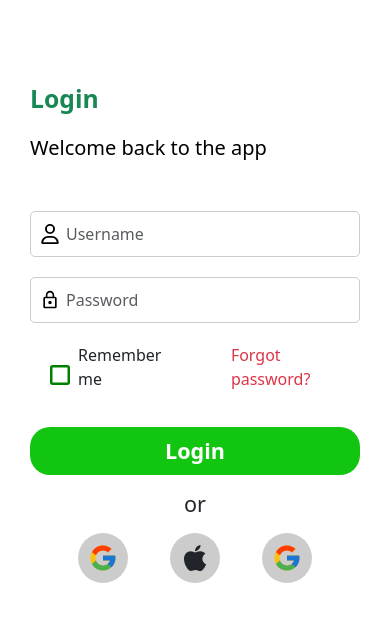
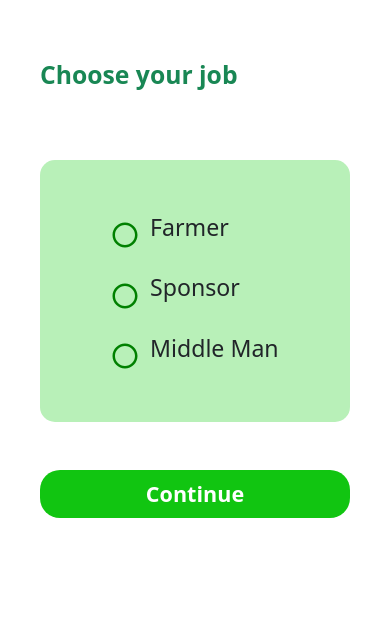
Before and after one commit to orestengabo0/IFP, a React (Vite) app: page / in a window 390 px wide. Shown: the top 622 px of the page. Built offline with nearby package versions, Linux system fonts and the light colour scheme.

Commit message:
Creating a job choice page for mobile

```diff
--- a/src/App.tsx
+++ b/src/App.tsx
@@ -1,11 +1,10 @@
 import React from 'react'
-import SignUp from './components/SignUp/SignUp'
-import Login from './components/Login/Login'
+import JobChoice from './components/JobChoice/JobChoice'
 
 const App = () => {
   return (
     <div>
-      <Login />
+      <JobChoice />
     </div>
   )
 }
--- /dev/null
+++ b/src/components/JobChoice/JobChoice.module.css
@@ -0,0 +1,48 @@
+.jobChoice {
+  margin: 20px;
+  margin-top: 40px;
+  padding: 20px;
+}
+
+.inputGroup {
+  display: flex;
+  align-items: center;
+  cursor: pointer;
+  margin-top: 10px;
+}
+
+.icon {
+  margin-right: 10px; /* Space between the icon and the text */
+  cursor: pointer;
+  display: flex;
+  align-items: center;
+  justify-content: center;
+}
+
+p {
+  margin: 0;
+  font-size: 1.2rem;
+  font-weight: 500;
+  cursor: pointer;
+}
+.jobChoiceForm {
+    border-radius: 15px;
+    background: #b8f0b8;
+    padding: 40px;
+    padding-left: 70px;
+    margin-top: 70px;
+}
+.submitButton {
+    width: 100%;
+    padding: 8px;
+    border-radius: 20px;
+    border: none;
+    background-color: #11C511;
+    color: #fff;
+    font-size: 16px;
+    cursor: pointer;
+}
+
+.submitButton:hover {
+  background-color: #2df02d;
+}
--- /dev/null
+++ b/src/components/JobChoice/JobChoice.tsx
@@ -0,0 +1,52 @@
+import React, { useState } from 'react';
+import styles from './JobChoice.module.css';
+import { MdRadioButtonChecked, MdRadioButtonUnchecked } from "react-icons/md";
+
+const JobChoice = () => {
+  const [selectedJob, setSelectedJob] = useState<string | null>(null);
+
+  const handleCheckBoxClick = (job: string) => {
+    setSelectedJob(job)
+  };
+
+  return (
+    <div className={styles.jobChoice}>
+      <h4 className='text-success fs-2 fw-bold'>Choose your job</h4>
+      <form className={`jobChoiceForm ${styles.jobChoiceForm}`}>
+        <div className={styles.inputGroup} onClick={() => handleCheckBoxClick('Farmer')}>
+          <span className={styles.icon}>
+            {selectedJob === 'Farmer' ? (
+                <MdRadioButtonChecked size={30} color="green" />
+            ) : (
+                <MdRadioButtonUnchecked size={30} color="green" />
+            )}
+          </span>
+          <p className='fs-3'>Farmer</p>
+        </div>
+        <div className={styles.inputGroup} onClick={() => handleCheckBoxClick('Sponsor')}>
+          <span className={styles.icon}>
+            {selectedJob ==='Sponsor' ? (
+                <MdRadioButtonChecked size={30} color="green" />
+            ) : (
+                <MdRadioButtonUnchecked size={30} color="green" />
+            )}
+          </span>
+          <p className='fs-3'>Sponsor</p>
+        </div>
+        <div className={styles.inputGroup} onClick={() => handleCheckBoxClick('Middle Man')}>
+          <span className={styles.icon}>
+            {selectedJob === 'Middle Man' ? (
+              <MdRadioButtonChecked size={30} color="green" />
+            ) : (
+              <MdRadioButtonUnchecked size={30} color="green" />
+            )}
+          </span>
+          <p className='fs-3'>Middle Man</p>
+        </div>
+      </form>
+        <button className={`${styles.submitButton} mt-5 fw-semibold fs-4`}>Continue</button>
+    </div>
+  );
+};
+
+export default JobChoice;
```
